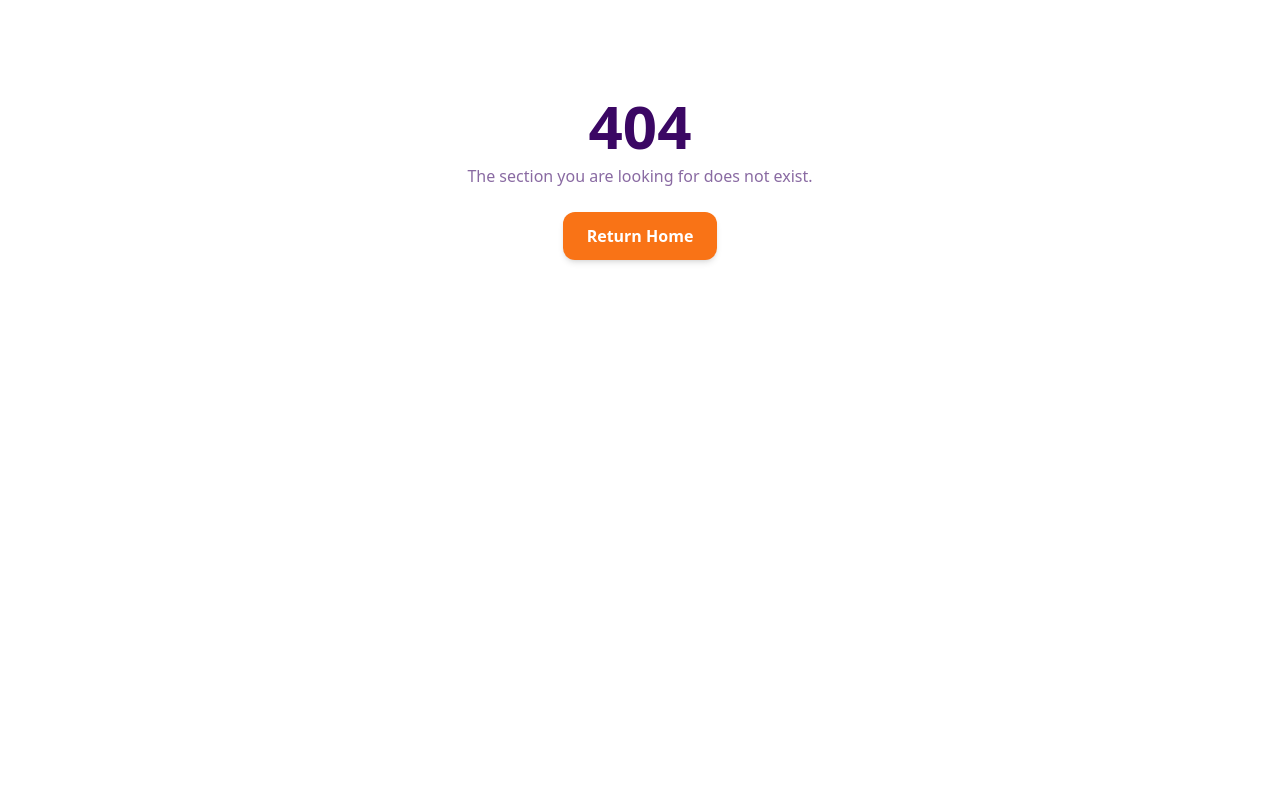
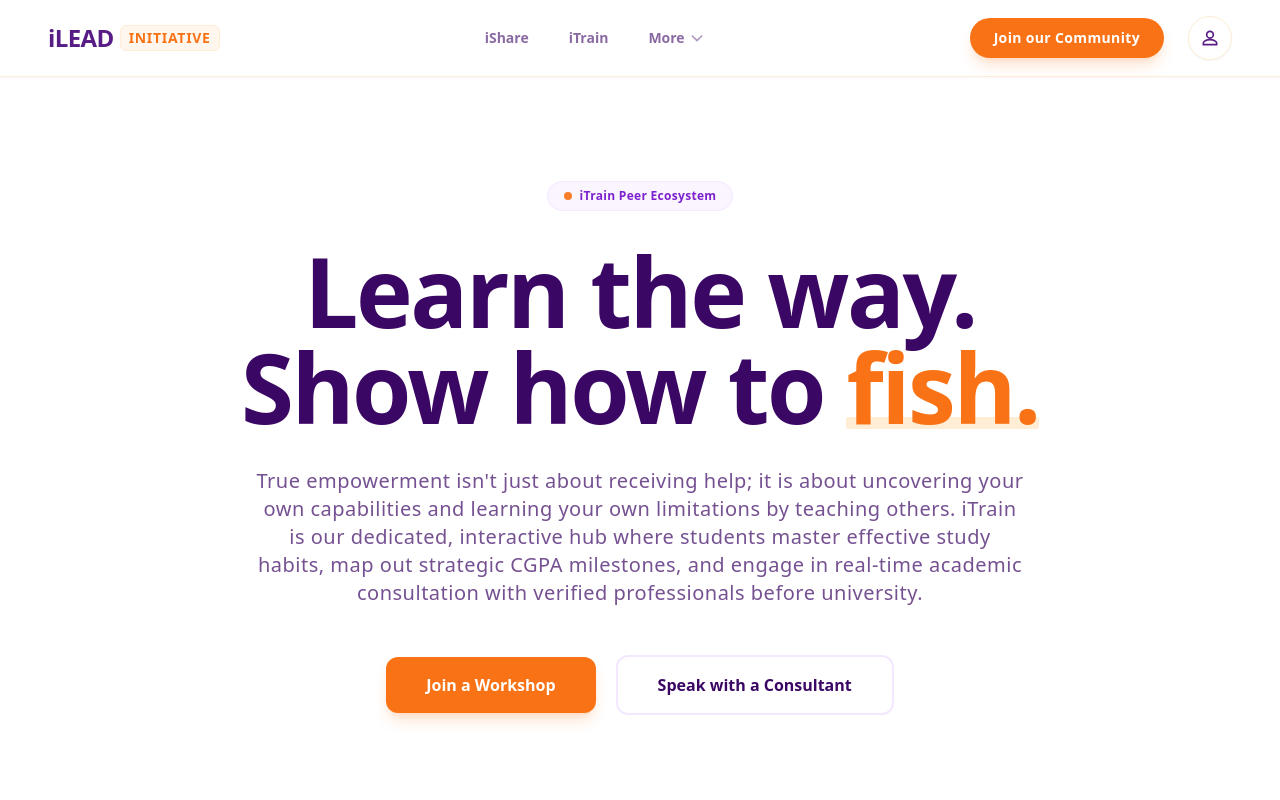
Before and after one commit to developerekene/ilead-initiative, a React (Create React App) app: page /iTrain in a window 1280 px wide. Before the commit this address had no page. Shown: the top 800 px of the page. Built offline with nearby package versions, Linux system fonts and the light colour scheme.

Commit message:
modified hero component

```diff
--- a/src/app/ui/components/Hero.tsx
+++ b/src/app/ui/components/Hero.tsx
@@ -1,45 +1,65 @@
 import React from 'react';
 import { Link } from 'react-router-dom';
 
-const Hero: React.FC = () => {
+interface HeroInterface {
+    badge: string,
+    firstTitle: string,
+    secondTitle: string,
+    thirdTitle: string,
+    desc: string,
+    buttonOneText: string,
+    buttonTwoText: string,
+    btnOneNavigation: string,
+    btnTwoNavigation: string
+}
+
+const Hero = ({
+    badge,
+    firstTitle,
+    secondTitle,
+    thirdTitle,
+    desc,
+    buttonOneText,
+    buttonTwoText,
+    btnTwoNavigation,
+    btnOneNavigation
+}: HeroInterface) => {
     return (
-        <section className="bg-white-500 w-full min-h-screen flex items-center justify-center pt-28 pb-16 relative overflow-hidden">
+        <section className="bg-white-500 w-full min-h-screen flex items-center justify-center pt-18 pb-16 relative overflow-hidden">
 
             {/* Expanded Center Container to stretch across the viewport sides */}
             <div className="max-w-5xl mx-auto px-6 md:px-12 w-full flex flex-col items-center text-center relative z-10">
 
                 <div className="inline-flex items-center gap-2 px-4 py-1.5 rounded-full text-xs font-bold bg-purple-50 text-purple-700 border border-purple-100 mb-8 tracking-wide">
                     <span className="w-2 h-2 rounded-full bg-orange-500 animate-pulse" />
-                    A Cross-Disciplinary Talent Ecosystem
+                    {badge}
                 </div>
 
                 {/* Widened Heading Box */}
                 <h1 className="text-4xl sm:text-5xl md:text-6xl lg:text-8xl font-black tracking-tight text-purple-950 leading-[1.12] mb-8 w-full max-w-4xl">
-                    Cultivate potential.{' '}
+                    {firstTitle}{' '}
                     <br className="hidden sm:inline" />
-                    Without the <span className="relative inline-block text-orange-500">
-                        isolation.
+                    {secondTitle} <span className="relative inline-block text-orange-500">
+                        {thirdTitle}.
                         <span className="absolute bottom-1.5 left-0 w-full h-[6px] sm:h-[12px] bg-orange-100 rounded-sm -z-10" />
                     </span>
                 </h1>
 
                 {/* Widened Paragraph Box for a more comfortable reading line-length */}
                 <p className="text-base sm:text-lg md:text-xl text-purple-950/70 font-medium max-w-3xl leading-relaxed tracking-wide mb-12">
-                    True progress does not happen in a vacuum. iLEAD brings together builders,
-                    thinkers, and creators across backgrounds and disciplines to exchange insight,
-                    bridge the opportunity gap, and build real-world digital literacy together.
+                    {desc}
                 </p>
 
                 {/* Grounded Button Row with generous tracking widths */}
                 <div className="flex flex-col sm:flex-row gap-5 w-full sm:w-auto justify-center items-center">
-                    <Link to="/community" className="w-full sm:w-auto">
+                    <Link to={btnOneNavigation} className="w-full sm:w-auto">
                         <button className="w-full sm:w-auto bg-orange-500 hover:bg-purple-700 text-white font-bold px-10 py-4 rounded-xl transition-all duration-300 transform hover:-translate-y-0.5 shadow-lg shadow-orange-500/20 hover:shadow-purple-700/20 cursor-pointer text-base whitespace-nowrap">
-                            Join the Ecosystem
+                            {buttonOneText}
                         </button>
                     </Link>
-                    <Link to="/ishare" className="w-full sm:w-auto">
+                    <Link to={btnTwoNavigation} className="w-full sm:w-auto">
                         <button className="w-full sm:w-auto bg-transparent text-purple-950 border-2 border-purple-100 hover:border-purple-950 hover:bg-purple-50/50 font-bold px-10 py-4 rounded-xl transition-all duration-300 cursor-pointer text-base whitespace-nowrap">
-                            Learn More
+                            {buttonTwoText}
                         </button>
                     </Link>
                 </div>
--- a/src/app/ui/components/JoinCommunity.tsx
+++ b/src/app/ui/components/JoinCommunity.tsx
@@ -195,7 +195,7 @@ const JoinCommunity: React.FC = () => {
                   required
                   value={formData.lastName}
                   onChange={handleInputChange}
-                  placeholder="Okonkwo"
+                  placeholder="Okoli"
                   className="w-full bg-slate-50 border border-purple-950/10 rounded-xl px-4 py-3 text-sm text-purple-950 placeholder:text-purple-950/20 font-medium focus:outline-none focus:border-orange-500 focus:bg-white transition-all"
                 />
               </div>
--- a/src/app/ui/components/Navbar.tsx
+++ b/src/app/ui/components/Navbar.tsx
@@ -83,13 +83,13 @@ const Navbar: React.FC = () => {
         {/* Desktop Navigation Links */}
         <div className="hidden md:flex items-center gap-10">
           <Link
-            to="/features"
+            to="/iShare"
             className="text-sm font-semibold text-purple-950/60 hover:text-purple-900 transition-colors relative after:absolute after:bottom-[-4px] after:left-0 after:w-0 after:h-[2px] after:bg-orange-500 hover:after:w-full after:transition-all"
           >
             iShare
           </Link>
           <Link
-            to="/features"
+            to="/iTrain"
             className="text-sm font-semibold text-purple-950/60 hover:text-purple-900 transition-colors relative after:absolute after:bottom-[-4px] after:left-0 after:w-0 after:h-[2px] after:bg-orange-500 hover:after:w-full after:transition-all"
           >
             iTrain
--- a/src/app/ui/pages/HomeView.tsx
+++ b/src/app/ui/pages/HomeView.tsx
@@ -8,7 +8,18 @@ import TrustBar from '../components/TrustBar';
 
 const HomeView: React.FunctionComponent = () => (
     <div>
-        <Hero />
+        <Hero
+            badge='A Cross-Disciplinary Talent Ecosystem'
+            firstTitle='Cultivate potential.'
+            secondTitle='Without the'
+            thirdTitle='isolation'
+            desc='True progress does not happen in a vacuum. iLEAD brings together builders, thinkers, and creators across backgrounds and disciplines to exchange insight,
+            bridge the opportunity gap, and build real-world digital literacy together.'
+            buttonOneText='Join the Ecosystem'
+            buttonTwoText='Learn More'
+            btnTwoNavigation='/ishare'
+            btnOneNavigation='/community'
+        />
         <TrustBar />
         <Campaigns />
         <ILeadBentoGrid />
--- /dev/null
+++ b/src/app/ui/pages/IShareView.tsx
@@ -0,0 +1,22 @@
+import React from 'react'
+import Hero from '../components/Hero'
+
+const IShareView = () => {
+    return (
+        <div>
+            <Hero
+                badge="iShare Community Exchange"
+                firstTitle="Share your journey."
+                secondTitle="Lift as you"
+                thirdTitle="climb"
+                desc="True impact shouldn't be kept to yourself. iShare is our community-driven storytelling and support network where individuals map out real life challenges, personal victories, and practical paths to help others grow, ensuring nobody has to figure life out alone."
+                buttonOneText="Explore Stories"
+                buttonTwoText="Share Your Journey"
+                btnOneNavigation='/'
+                btnTwoNavigation='/'
+            />
+        </div>
+    )
+}
+
+export default IShareView
--- /dev/null
+++ b/src/app/ui/pages/ITrainView.tsx
@@ -0,0 +1,22 @@
+import React from 'react'
+import Hero from '../components/Hero'
+
+const ITrainView = () => {
+    return (
+        <div>
+            <Hero
+                badge="iTrain Peer Ecosystem"
+                firstTitle="Learn the way."
+                secondTitle="Show how to"
+                thirdTitle="fish"
+                desc="True empowerment isn't just about receiving help; it is about uncovering your own capabilities and learning your own limitations by teaching others. iTrain is our dedicated, interactive hub where students master effective study habits, map out strategic CGPA milestones, and engage in real-time academic consultation with verified professionals before university."
+                buttonOneText="Join a Workshop"
+                buttonTwoText="Speak with a Consultant"
+                btnOneNavigation='/'
+                btnTwoNavigation='/'
+            />
+        </div>
+    )
+}
+
+export default ITrainView
```
Also changed, not shown: src/app/ui/AppEntry.tsx (+10 -1 lines).
